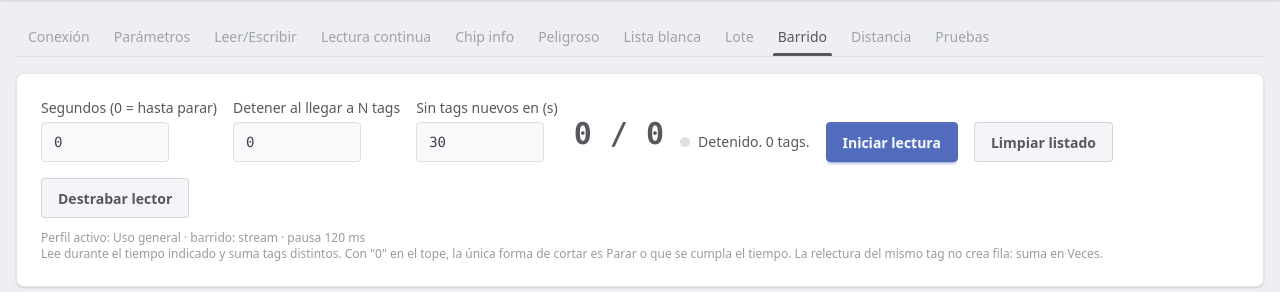
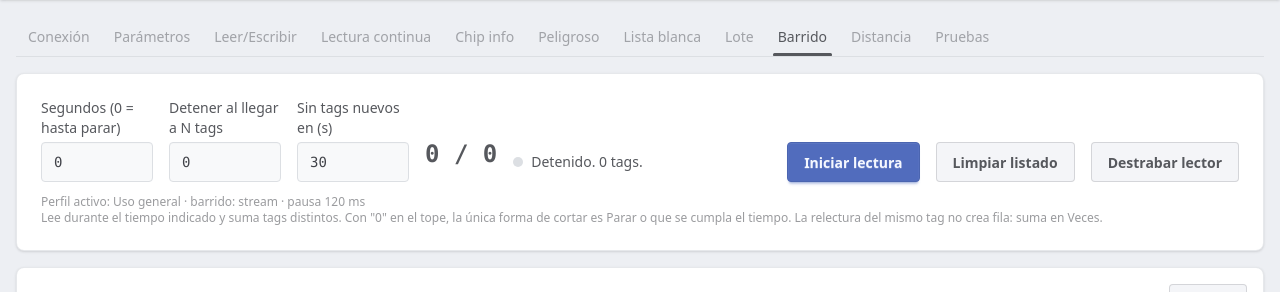
Before and after one commit to Jeanjo1310/RU5600-usb-app, a Flask app: page /barrido in a window 1280 px wide. Shown: the part 64-356 px from the top of the page. Run offline with Flask 3, Linux system fonts and the light colour scheme; data that the repository does not hold is empty; style sheets or scripts are compiled from the project's sources.

Commit message:
fix(web): barra del Barrido en una sola fila (columnas fijas, estado flexible con truncate)

```diff
--- a/web/templates/barrido.html
+++ b/web/templates/barrido.html
@@ -3,28 +3,28 @@
 {% block content %}
 <div class="card bg-base-100 shadow-sm p-6 mb-4">
   <div class="flex flex-wrap items-end gap-4 mb-2">
-    <div>
+    <div class="w-28">
       <label class="block mb-1 text-sm font-medium" for="seconds">Segundos (0 = hasta parar)</label>
-      <input id="seconds" type="number" value="0" min="0" class="input input-bordered w-32">
+      <input id="seconds" type="number" value="0" min="0" class="input input-bordered w-full">
     </div>
-    <div>
+    <div class="w-28">
       <label class="block mb-1 text-sm font-medium" for="target">Detener al llegar a N tags</label>
-      <input id="target" type="number" value="0" min="0" class="input input-bordered w-32">
+      <input id="target" type="number" value="0" min="0" class="input input-bordered w-full">
     </div>
-    <div>
+    <div class="w-28">
       <label class="block mb-1 text-sm font-medium" for="stall" title="Si pasa este tiempo sin tags nuevos, la corrida corta sola">Sin tags nuevos en (s)</label>
-      <input id="stall" type="number" value="30" min="5" max="600" class="input input-bordered w-32">
+      <input id="stall" type="number" value="30" min="5" max="600" class="input input-bordered w-full">
     </div>
     <div class="pb-1">
-      <div id="tagFaltan" class="font-bold whitespace-nowrap" style="font-family: ui-monospace, SFMono-Regular, Menlo, Consolas, monospace; font-size: 1.875rem; line-height: 2.5rem;">—</div>
+      <div id="tagFaltan" class="font-bold whitespace-nowrap" style="font-family: ui-monospace, SFMono-Regular, Menlo, Consolas, monospace; font-size: 1.5rem; line-height: 2.5rem;">—</div>
       <div class="text-xs text-base-content/60 mt-1 whitespace-nowrap"><span id="tagCount">0</span><span id="tagTarget"></span></div>
     </div>
-    <div class="pb-2">
-      <div class="flex items-center gap-2">
+    <div class="pb-2 flex-1 min-w-0">
+      <div class="flex items-center gap-2 min-w-0">
         <span id="healthDot" class="inline-block w-2.5 h-2.5 rounded-full bg-base-300"></span>
-        <span id="status" class="text-sm font-medium">Listo.</span>
+        <span id="status" class="text-sm font-medium truncate">Listo.</span>
       </div>
-      <div id="rate" class="text-xs text-base-content/60 mt-0.5"></div>
+      <div id="rate" class="text-xs text-base-content/60 mt-0.5 truncate"></div>
     </div>
     <button id="sweepToggle" class="btn btn-primary">Iniciar lectura</button>
     <button id="clearBtn" class="btn btn-outline">Limpiar listado</button>
```
